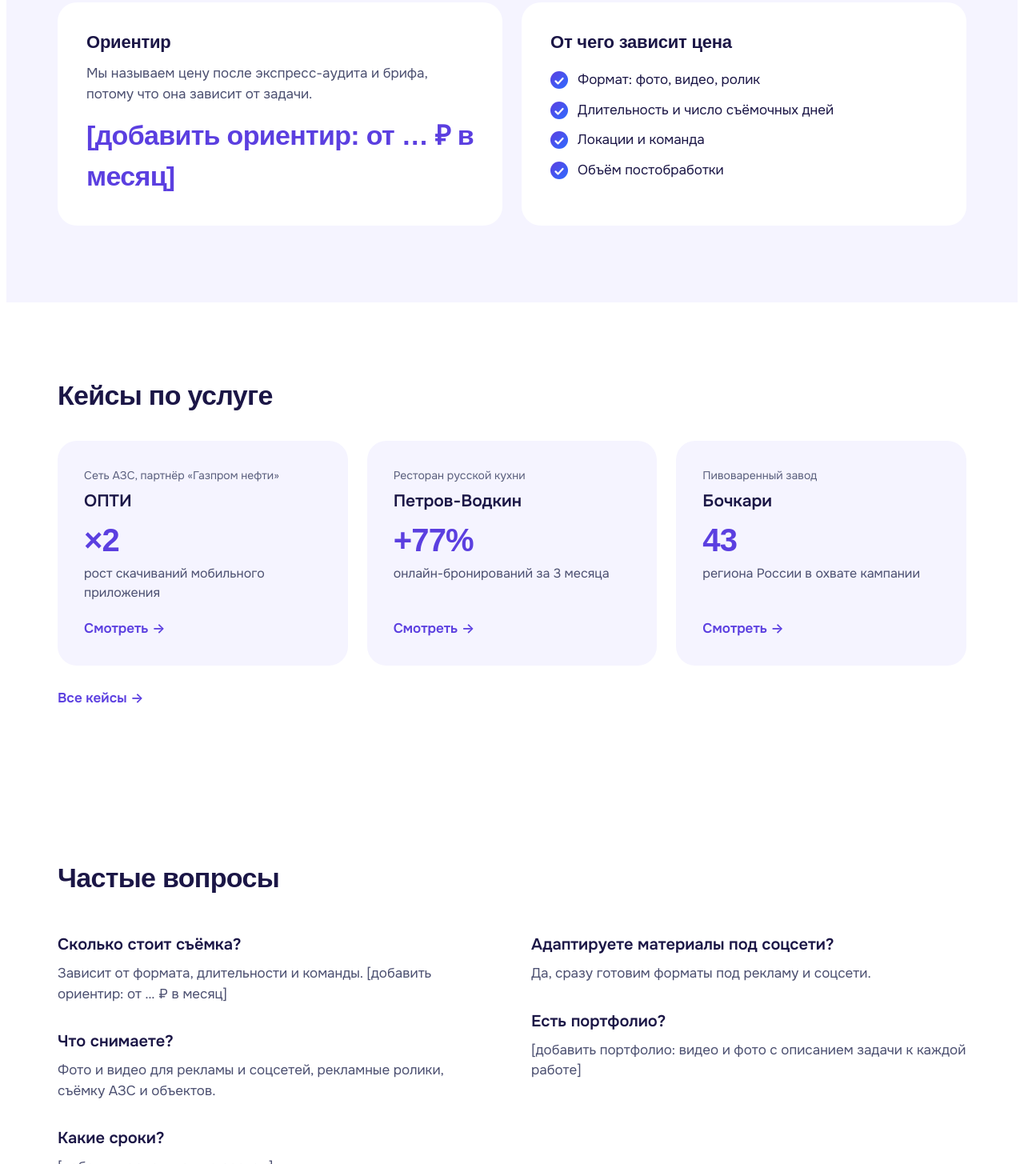
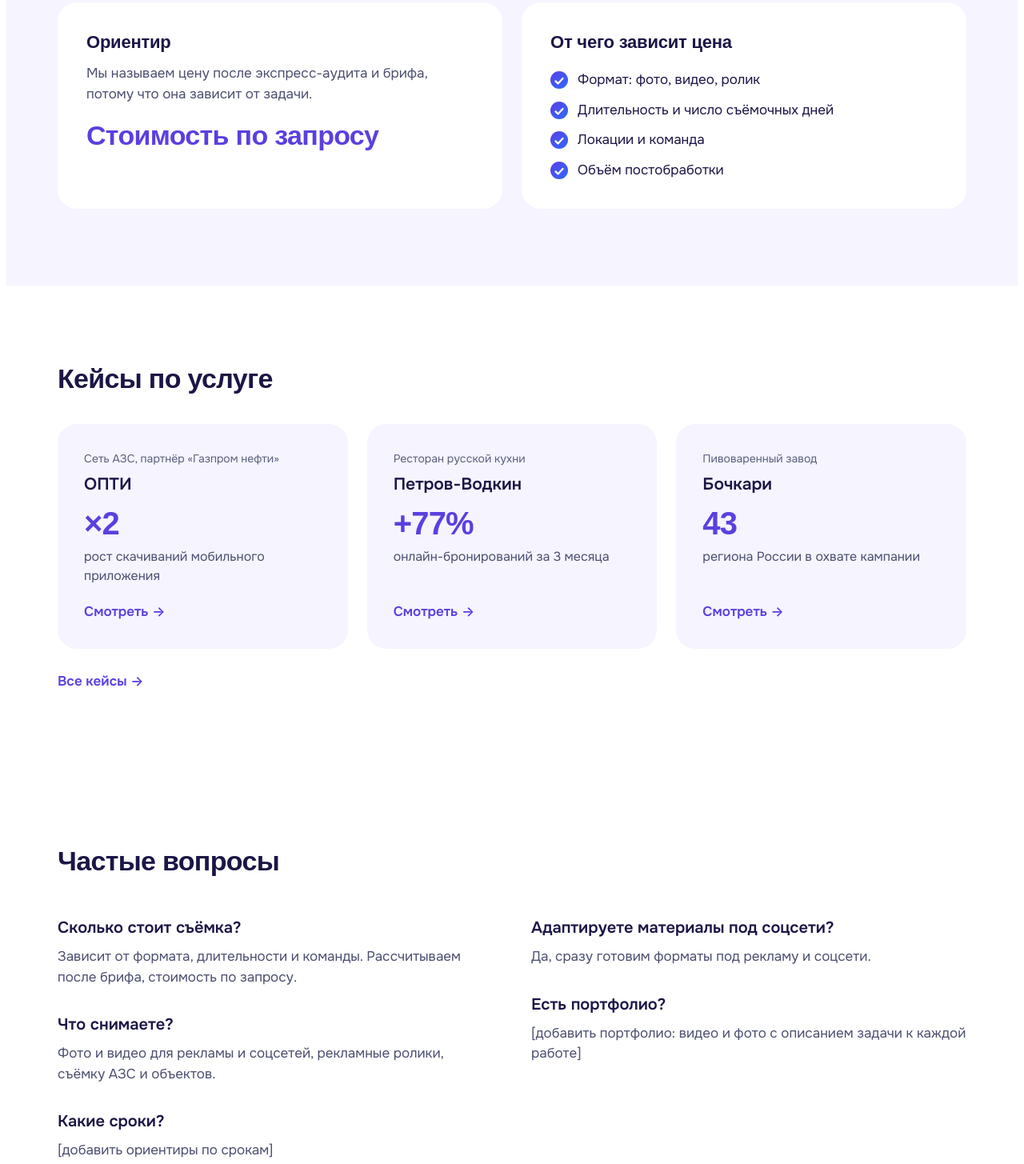
Before and after one commit to mailnosov-create/proxyagency-site.github.io, a plain HTML site: page services/production/index.html in a window 1280 px wide. Shown: the part 2540-3995 px from the top of the page at 80% size. Drawn offline with Linux system fonts and the light colour scheme; a web font is replaced by a local one.

Commit message:
Продакшн: стоимость по запросу
Co-Authored-By: Claude Sonnet 5.5 <noreply@anthropic.com>
Claude-Session: https://claude.ai/code/session_01DwAwKZcUJqtT1LEfxcUPJz

```diff
--- a/services/production/index.html
+++ b/services/production/index.html
@@ -17,7 +17,7 @@
 <link rel="stylesheet" href="/assets/css/site.css">
 <script type="application/ld+json">{"@context":"https://schema.org","@type":"BreadcrumbList","itemListElement":[{"@type":"ListItem","position":1,"name":"Главная","item":"https://proxyagency.ru/"},{"@type":"ListItem","position":2,"name":"Услуги","item":"https://proxyagency.ru/services/"},{"@type":"ListItem","position":3,"name":"Продакшн и продюсирование","item":"https://proxyagency.ru/services/production/"}]}</script>
 <script type="application/ld+json">{"@context":"https://schema.org","@type":"Service","name":"Фото- и видеопродакшн для бизнеса: съёмки, которые продают","serviceType":"Продакшн и продюсирование","provider":{"@type":"Organization","name":"Proxy Agency","url":"https://proxyagency.ru/"},"areaServed":"RU","description":"Организация фото- и видеосъёмок, продюсирование и продакшн: ролики для рекламы и соцсетей, фуд- и интерьерная съёмка, съёмка АЗС и объектов."}</script>
-<script type="application/ld+json">{"@context":"https://schema.org","@type":"FAQPage","mainEntity":[{"@type":"Question","name":"Сколько стоит съёмка?","acceptedAnswer":{"@type":"Answer","text":"Зависит от формата, длительности и команды. [добавить ориентир: от … ₽ в месяц]"}},{"@type":"Question","name":"Что снимаете?","acceptedAnswer":{"@type":"Answer","text":"Фото и видео для рекламы и соцсетей, рекламные ролики, съёмку АЗС и объектов."}},{"@type":"Question","name":"Какие сроки?","acceptedAnswer":{"@type":"Answer","text":"[добавить ориентиры по срокам]"}},{"@type":"Question","name":"Адаптируете материалы под соцсети?","acceptedAnswer":{"@type":"Answer","text":"Да, сразу готовим форматы под рекламу и соцсети."}},{"@type":"Question","name":"Есть портфолио?","acceptedAnswer":{"@type":"Answer","text":"[добавить портфолио: видео и фото с описанием задачи к каждой работе]"}}]}</script>
+<script type="application/ld+json">{"@context":"https://schema.org","@type":"FAQPage","mainEntity":[{"@type":"Question","name":"Сколько стоит съёмка?","acceptedAnswer":{"@type":"Answer","text":"Зависит от формата, длительности и команды. Рассчитываем после брифа, стоимость по запросу."}},{"@type":"Question","name":"Что снимаете?","acceptedAnswer":{"@type":"Answer","text":"Фото и видео для рекламы и соцсетей, рекламные ролики, съёмку АЗС и объектов."}},{"@type":"Question","name":"Какие сроки?","acceptedAnswer":{"@type":"Answer","text":"[добавить ориентиры по срокам]"}},{"@type":"Question","name":"Адаптируете материалы под соцсети?","acceptedAnswer":{"@type":"Answer","text":"Да, сразу готовим форматы под рекламу и соцсети."}},{"@type":"Question","name":"Есть портфолио?","acceptedAnswer":{"@type":"Answer","text":"[добавить портфолио: видео и фото с описанием задачи к каждой работе]"}}]}</script>
 </head>
 <body>
 <section class="pxa pxa-hero" id="pxa-top">
@@ -68,10 +68,10 @@
 <section class="pxa pxa-sec pxa-tint" id="pxa-work"><div class="pxa-wrap"><h2 class="pxa-h2">Что входит</h2><ol class="pxa-steps"><li class="pxa-step"><span class="pxa-step-n">01</span><h3>Бриф и концепция</h3><p>Определяем задачу съёмки и идею.</p></li><li class="pxa-step"><span class="pxa-step-n">02</span><h3>Продюсирование</h3><p>Организуем команду, локации и график.</p></li><li class="pxa-step"><span class="pxa-step-n">03</span><h3>Съёмка</h3><p>Фото- и видеосъёмка под задачу рекламы.</p></li><li class="pxa-step"><span class="pxa-step-n">04</span><h3>Постобработка</h3><p>Монтаж и обработка материалов.</p></li><li class="pxa-step"><span class="pxa-step-n">05</span><h3>Адаптация под каналы</h3><p>Готовим форматы под рекламу и соцсети.</p></li><li class="pxa-step"><span class="pxa-step-n">06</span><h3>Передача материалов</h3><p>Передаём готовые файлы.</p></li></ol></div></section>
 <section class="pxa pxa-sec" id="pxa-work"><div class="pxa-wrap"><h2 class="pxa-h2">Как работаем</h2><ol class="pxa-steps pxa-s2"><li class="pxa-step"><span class="pxa-step-n">01</span><h3>Бриф</h3><p>Обсуждаем задачу и площадки.</p></li><li class="pxa-step"><span class="pxa-step-n">02</span><h3>Подготовка</h3><p>Концепция, команда, локации.</p></li><li class="pxa-step"><span class="pxa-step-n">03</span><h3>Съёмка и постобработка</h3><p>Снимаем и обрабатываем материал.</p></li><li class="pxa-step"><span class="pxa-step-n">04</span><h3>Передача</h3><p>Передаём материалы и адаптации. [добавить сроки и ориентиры по бюджету]</p></li></ol></div></section>
 <section class="pxa pxa-sec pxa-tint" id="pxa-price"><div class="pxa-wrap"><h2 class="pxa-h2">Стоимость</h2>
-<div class="pxa-price"><div class="pxa-panel" style="background:#fff"><h3>Ориентир</h3><p>Мы называем цену после экспресс-аудита и брифа, потому что она зависит от задачи.</p><div class="pxa-big pxa-ph">[добавить ориентир: от … ₽ в месяц]</div></div>
+<div class="pxa-price"><div class="pxa-panel" style="background:#fff"><h3>Ориентир</h3><p>Мы называем цену после экспресс-аудита и брифа, потому что она зависит от задачи.</p><div class="pxa-big">Стоимость по запросу</div></div>
 <div class="pxa-panel" style="background:#fff"><h3>От чего зависит цена</h3><ul class="pxa-list"><li><svg aria-hidden="true" width="14" height="14" viewBox="0 0 14 14" fill="none" stroke="currentColor" stroke-width="2.2" stroke-linecap="round" stroke-linejoin="round"><path d="M2.5 7.4l3 3 6-6.4"/></svg><span>Формат: фото, видео, ролик</span></li><li><svg aria-hidden="true" width="14" height="14" viewBox="0 0 14 14" fill="none" stroke="currentColor" stroke-width="2.2" stroke-linecap="round" stroke-linejoin="round"><path d="M2.5 7.4l3 3 6-6.4"/></svg><span>Длительность и число съёмочных дней</span></li><li><svg aria-hidden="true" width="14" height="14" viewBox="0 0 14 14" fill="none" stroke="currentColor" stroke-width="2.2" stroke-linecap="round" stroke-linejoin="round"><path d="M2.5 7.4l3 3 6-6.4"/></svg><span>Локации и команда</span></li><li><svg aria-hidden="true" width="14" height="14" viewBox="0 0 14 14" fill="none" stroke="currentColor" stroke-width="2.2" stroke-linecap="round" stroke-linejoin="round"><path d="M2.5 7.4l3 3 6-6.4"/></svg><span>Объём постобработки</span></li></ul></div></div></div></section>
 <section class="pxa pxa-sec" id="pxa-more"><div class="pxa-wrap"><h2 class="pxa-h2">Кейсы по услуге</h2><div class="pxa-more-grid"><article class="pxa-mc"><small>Сеть АЗС, партнёр «Газпром нефти»</small><h3><a href="/cases/opti">ОПТИ</a></h3><div class="pxa-big pxa-mc-fig">×2</div><p>рост скачиваний мобильного приложения</p><span class="pxa-go" aria-hidden="true">Смотреть →</span></article><article class="pxa-mc"><small>Ресторан русской кухни</small><h3><a href="/cases/petrov-vodkin">Петров-Водкин</a></h3><div class="pxa-big pxa-mc-fig">+77%</div><p>онлайн-бронирований за 3 месяца</p><span class="pxa-go" aria-hidden="true">Смотреть →</span></article><article class="pxa-mc"><small>Пивоваренный завод</small><h3><a href="/cases/bochkari">Бочкари</a></h3><div class="pxa-big pxa-mc-fig">43</div><p>региона России в охвате кампании</p><span class="pxa-go" aria-hidden="true">Смотреть →</span></article></div><p style="margin-top:28px"><a class="pxa-more" href="/cases">Все кейсы →</a></p></div></section>
-<section class="pxa pxa-sec" id="pxa-faq"><div class="pxa-wrap"><h2 class="pxa-h2">Частые вопросы</h2><div class="pxa-faq"><div class="pxa-faq-col"><div><h3>Сколько стоит съёмка?</h3><p>Зависит от формата, длительности и команды. [добавить ориентир: от … ₽ в месяц]</p></div><div><h3>Что снимаете?</h3><p>Фото и видео для рекламы и соцсетей, рекламные ролики, съёмку АЗС и объектов.</p></div><div><h3>Какие сроки?</h3><p>[добавить ориентиры по срокам]</p></div></div><div class="pxa-faq-col"><div><h3>Адаптируете материалы под соцсети?</h3><p>Да, сразу готовим форматы под рекламу и соцсети.</p></div><div><h3>Есть портфолио?</h3><p>[добавить портфолио: видео и фото с описанием задачи к каждой работе]</p></div></div></div></div></section>
+<section class="pxa pxa-sec" id="pxa-faq"><div class="pxa-wrap"><h2 class="pxa-h2">Частые вопросы</h2><div class="pxa-faq"><div class="pxa-faq-col"><div><h3>Сколько стоит съёмка?</h3><p>Зависит от формата, длительности и команды. Рассчитываем после брифа, стоимость по запросу.</p></div><div><h3>Что снимаете?</h3><p>Фото и видео для рекламы и соцсетей, рекламные ролики, съёмку АЗС и объектов.</p></div><div><h3>Какие сроки?</h3><p>[добавить ориентиры по срокам]</p></div></div><div class="pxa-faq-col"><div><h3>Адаптируете материалы под соцсети?</h3><p>Да, сразу готовим форматы под рекламу и соцсети.</p></div><div><h3>Есть портфолио?</h3><p>[добавить портфолио: видео и фото с описанием задачи к каждой работе]</p></div></div></div></div></section>
 <section class="pxa pxa-sec pxa-audit" id="pxa-audit">
 <div class="pxa-wrap">
 <div class="pxa-audit-row">
```
